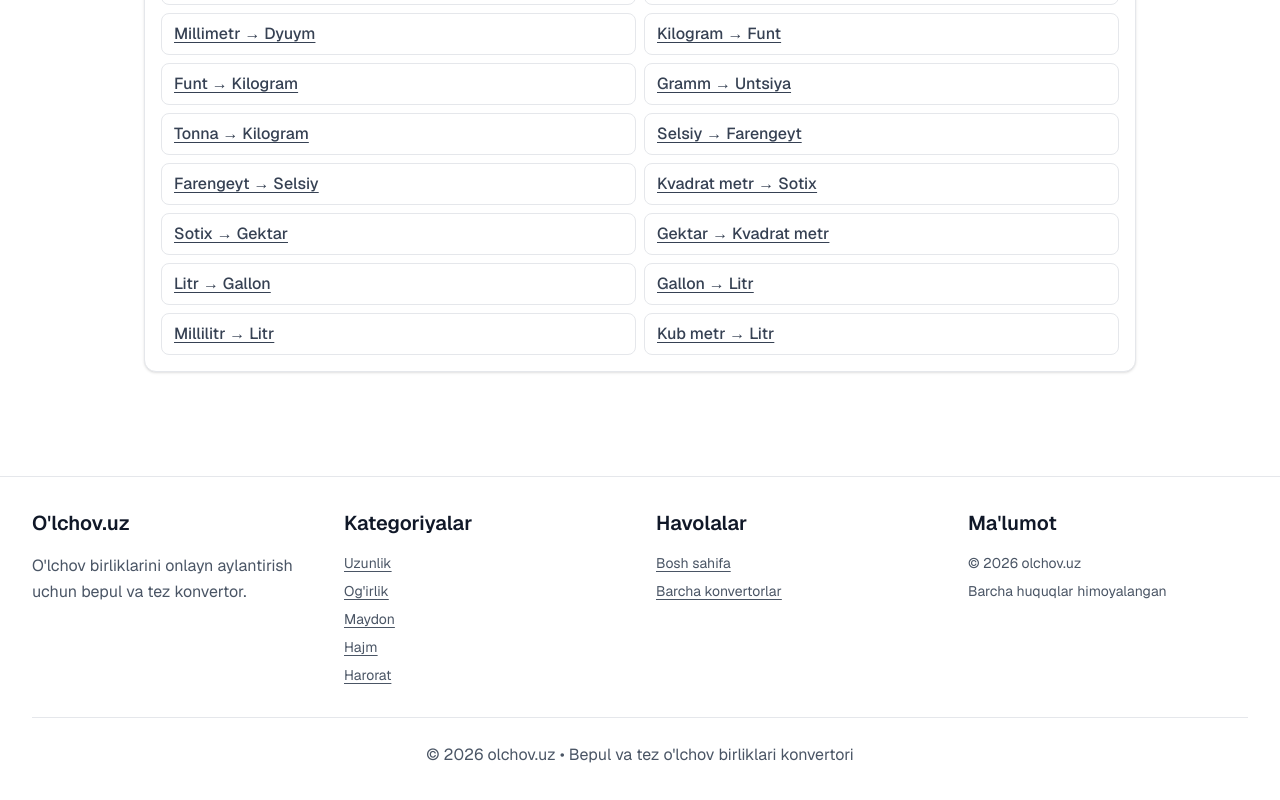
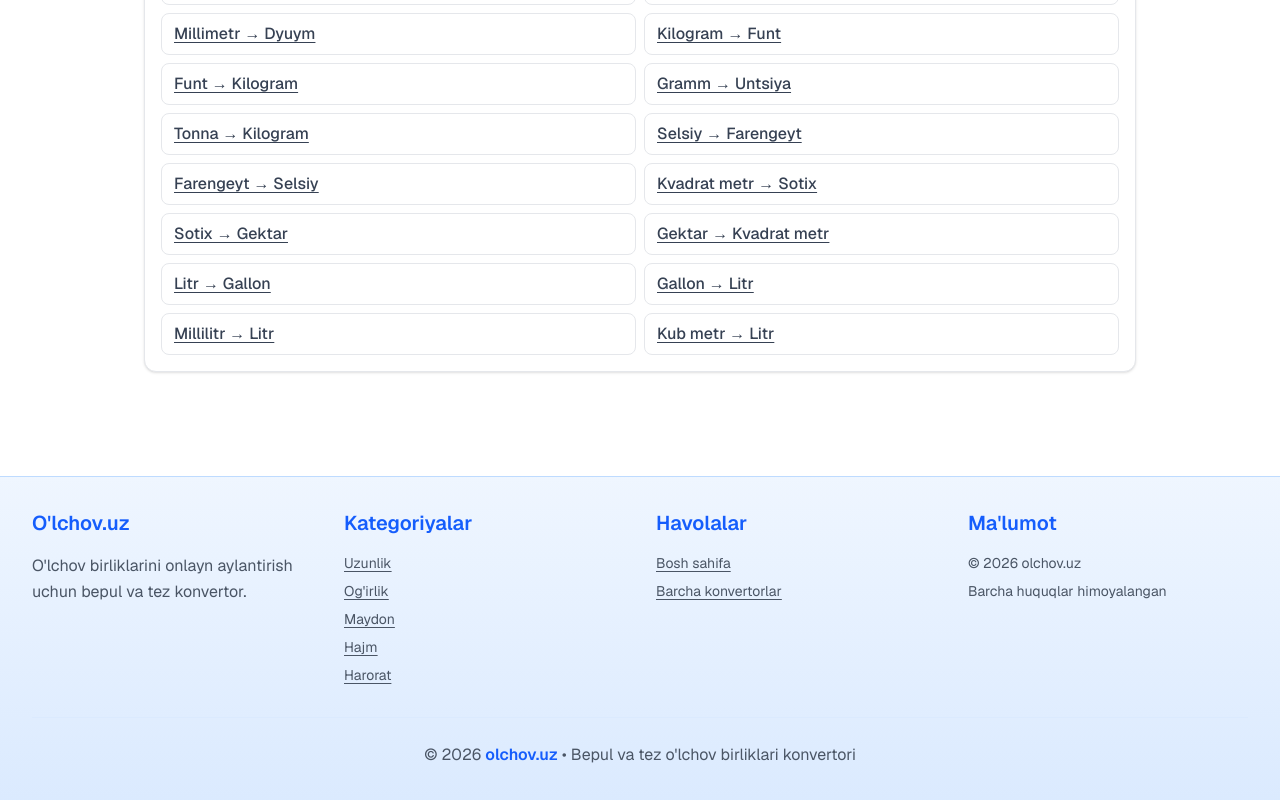
Before and after one commit to JKR007/olchov.uz, a Next.js app: page / in a window 1280 px wide. Shown: the part 1889-2689 px from the top of the page. Built offline with nearby package versions, Linux system fonts and the light colour scheme.

Commit message:
enhance: Footer styles

```diff
--- a/src/components/Footer.tsx
+++ b/src/components/Footer.tsx
@@ -4,12 +4,12 @@ export default function Footer() {
   const currentYear = new Date().getFullYear();
 
   return (
-    <footer className="mt-16 border-t border-gray-200 bg-white dark:border-gray-700 dark:bg-gray-800">
+    <footer className="mt-16 border-t border-blue-200 bg-gradient-to-b from-blue-50 to-blue-100 dark:border-blue-900 dark:from-gray-900 dark:to-gray-800">
       <div className="mx-auto max-w-7xl px-4 py-8 sm:px-6 lg:px-8">
         <div className="grid grid-cols-1 gap-8 md:grid-cols-4">
           {/* About */}
           <div>
-            <h3 className="mb-4 text-base font-semibold text-gray-900 dark:text-white">
+            <h3 className="mb-4 text-base font-semibold text-blue-600 dark:text-blue-400">
               O&apos;lchov.uz
             </h3>
             <p className="text-sm text-gray-600 dark:text-gray-400">
@@ -19,14 +19,14 @@ export default function Footer() {
 
           {/* Categories */}
           <div>
-            <h3 className="mb-4 text-base font-semibold text-gray-900 dark:text-white">
+            <h3 className="mb-4 text-base font-semibold text-blue-600 dark:text-blue-400">
               Kategoriyalar
             </h3>
             <ul className="space-y-2 text-sm">
               <li>
                 <Link
                   href="/uzunlik"
-                  className="text-gray-600 transition-colors hover:text-gray-900 dark:text-gray-400 dark:hover:text-white"
+                  className="text-gray-600 transition-colors hover:text-blue-600 dark:text-gray-400 dark:hover:text-blue-400"
                 >
                   Uzunlik
                 </Link>
@@ -34,7 +34,7 @@ export default function Footer() {
               <li>
                 <Link
                   href="/ogirlik"
-                  className="text-gray-600 transition-colors hover:text-gray-900 dark:text-gray-400 dark:hover:text-white"
+                  className="text-gray-600 transition-colors hover:text-blue-600 dark:text-gray-400 dark:hover:text-blue-400"
                 >
                   Og&apos;irlik
                 </Link>
@@ -42,7 +42,7 @@ export default function Footer() {
               <li>
                 <Link
                   href="/maydon"
-                  className="text-gray-600 transition-colors hover:text-gray-900 dark:text-gray-400 dark:hover:text-white"
+                  className="text-gray-600 transition-colors hover:text-blue-600 dark:text-gray-400 dark:hover:text-blue-400"
                 >
                   Maydon
                 </Link>
@@ -50,7 +50,7 @@ export default function Footer() {
               <li>
                 <Link
                   href="/hajm"
-                  className="text-gray-600 transition-colors hover:text-gray-900 dark:text-gray-400 dark:hover:text-white"
+                  className="text-gray-600 transition-colors hover:text-blue-600 dark:text-gray-400 dark:hover:text-blue-400"
                 >
                   Hajm
                 </Link>
@@ -58,7 +58,7 @@ export default function Footer() {
               <li>
                 <Link
                   href="/harorat"
-                  className="text-gray-600 transition-colors hover:text-gray-900 dark:text-gray-400 dark:hover:text-white"
+                  className="text-gray-600 transition-colors hover:text-blue-600 dark:text-gray-400 dark:hover:text-blue-400"
                 >
                   Harorat
                 </Link>
@@ -68,14 +68,14 @@ export default function Footer() {
 
           {/* Links */}
           <div>
-            <h3 className="mb-4 text-base font-semibold text-gray-900 dark:text-white">
+            <h3 className="mb-4 text-base font-semibold text-blue-600 dark:text-blue-400">
               Havolalar
             </h3>
             <ul className="space-y-2 text-sm">
               <li>
                 <Link
                   href="/"
-                  className="text-gray-600 transition-colors hover:text-gray-900 dark:text-gray-400 dark:hover:text-white"
+                  className="text-gray-600 transition-colors hover:text-blue-600 dark:text-gray-400 dark:hover:text-blue-400"
                 >
                   Bosh sahifa
                 </Link>
@@ -83,7 +83,7 @@ export default function Footer() {
               <li>
                 <Link
                   href="#barcha-konvertorlar"
-                  className="text-gray-600 transition-colors hover:text-gray-900 dark:text-gray-400 dark:hover:text-white"
+                  className="text-gray-600 transition-colors hover:text-blue-600 dark:text-gray-400 dark:hover:text-blue-400"
                 >
                   Barcha konvertorlar
                 </Link>
@@ -93,7 +93,7 @@ export default function Footer() {
 
           {/* Legal */}
           <div>
-            <h3 className="mb-4 text-base font-semibold text-gray-900 dark:text-white">
+            <h3 className="mb-4 text-base font-semibold text-blue-600 dark:text-blue-400">
               Ma&apos;lumot
             </h3>
             <ul className="space-y-2 text-sm text-gray-600 dark:text-gray-400">
@@ -104,9 +104,10 @@ export default function Footer() {
         </div>
 
         {/* Bottom Bar */}
-        <div className="mt-8 border-t border-gray-200 pt-6 dark:border-gray-700">
+        <div className="mt-8 border-t border-blue-100 pt-6 dark:border-blue-900">
           <p className="text-center text-sm text-gray-600 dark:text-gray-400">
-            © {currentYear} olchov.uz • Bepul va tez o&apos;lchov birliklari konvertori
+            © {currentYear}{" "}
+            <span className="font-semibold text-blue-600 dark:text-blue-400">olchov.uz</span> • Bepul va tez o&apos;lchov birliklari konvertori
           </p>
         </div>
       </div>
```
